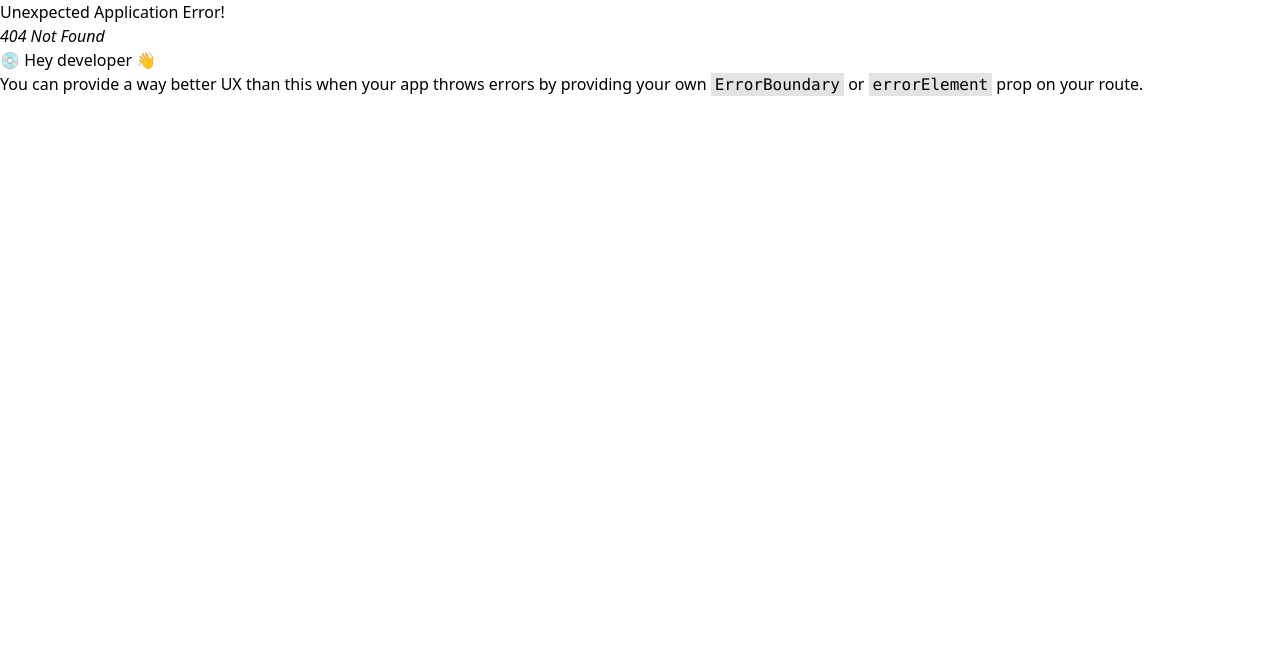
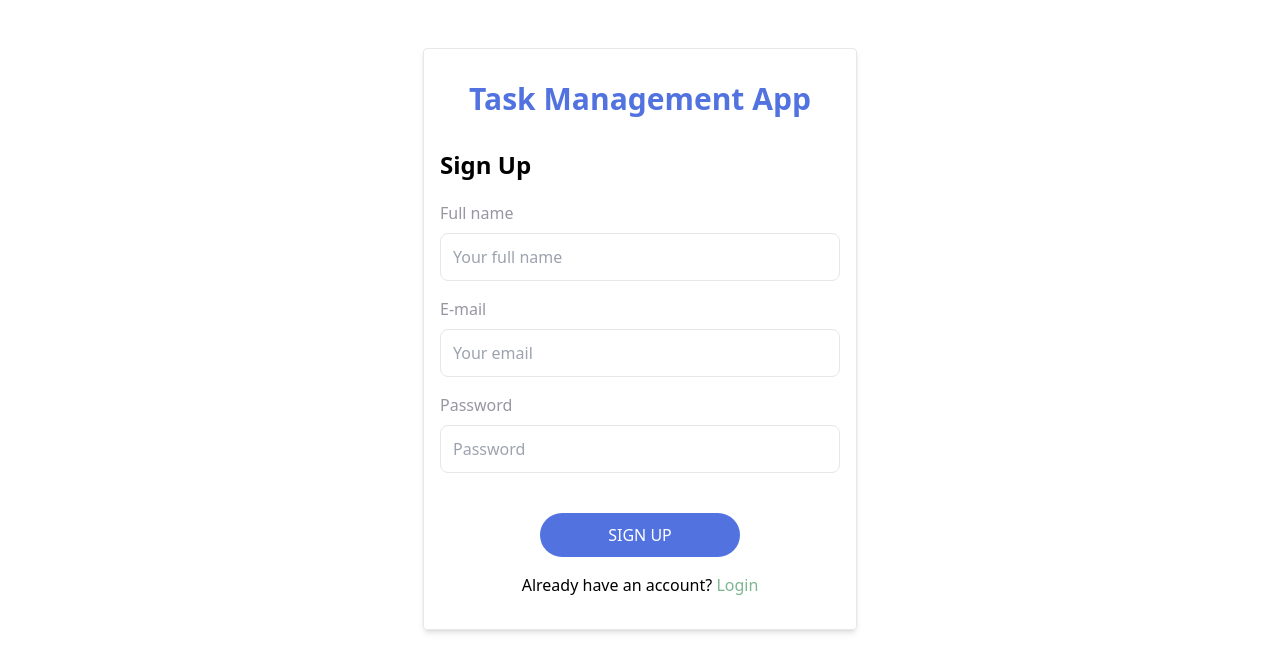
Before and after one commit to Jobayer98/task-management, a React (Vite) app in the folder client/: page /signup in a window 1280 px wide. Before the commit this address had no page. Shown: the top 672 px of the page. Built offline with nearby package versions, Linux system fonts and the light colour scheme.

Commit message:
add signup page

```diff
--- /dev/null
+++ b/client/src/pages/Auth/Signup.jsx
@@ -0,0 +1,66 @@
+import { Link } from "react-router-dom";
+
+function Signup() {
+  return (
+    <section className="flex justify-center pt-12 mb-12">
+      <div className="border p-4 rounded shadow-md">
+        <div className="mb-8 my-4">
+          <h2 className="text-3xl font-bold text-center">
+            <span className="text-[#5273df]">Task Management App</span>
+          </h2>
+        </div>
+        <h1 className="text-2xl font-bold">Sign Up</h1>
+        <form className="text-[#9796A1] w-[400px] flex flex-col mt-3">
+          <div className="my-2">
+            <label className="text-left" htmlFor="fullname">
+              Full name
+            </label>
+            <br />
+            <input
+              className="focus:ring-1 focus:outline-none focus:ring-[#5273df] w-full h-12 rounded-lg pl-3 text-black border mt-2"
+              type="text"
+              placeholder="Your full name"
+            />
+          </div>
+          <div className="my-2">
+            <label className="text-left" htmlFor="email">
+              E-mail
+            </label>
+            <br />
+            <input
+              className="focus:ring-1 focus:outline-none focus:ring-[#5273df] w-full h-12 rounded-lg pl-3 text-black border mt-2"
+              type="email"
+              placeholder="Your email"
+            />
+          </div>
+          <div className="my-2">
+            <label className="text-left" htmlFor="password">
+              Password
+            </label>
+            <br />
+            <input
+              className="focus:ring-1 focus:outline-none focus:ring-[#5273df] w-full h-12 rounded-lg pl-3 text-black border mt-2"
+              type="password"
+              placeholder="Password"
+            />
+          </div>
+          <div className="flex justify-center mt-8">
+            <input
+              className="uppercase bg-[#5273df] hover:bg-[#3e56a3] font-medium text-white rounded-full w-1/2 py-[10px] cursor-pointer transition-all duration-500 ease-in-out"
+              type="submit"
+              value="Sign Up"
+            />
+          </div>
+        </form>
+        <p className="my-4 text-center">
+          Already have an account?{" "}
+          <Link className="text-[#7EB693]" to="/login">
+            Login
+          </Link>
+        </p>
+      </div>
+    </section>
+  );
+}
+
+export default Signup;
--- a/client/src/routes/Router.jsx
+++ b/client/src/routes/Router.jsx
@@ -1,9 +1,14 @@
 import { createBrowserRouter } from "react-router-dom";
 import Home from "../pages/Home";
+import Signup from "../pages/Auth/Signup";
 
 export const router = createBrowserRouter([
   {
     path: "/",
     element: <Home />,
   },
+  {
+    path: "/signup",
+    element: <Signup />,
+  },
 ]);
```
